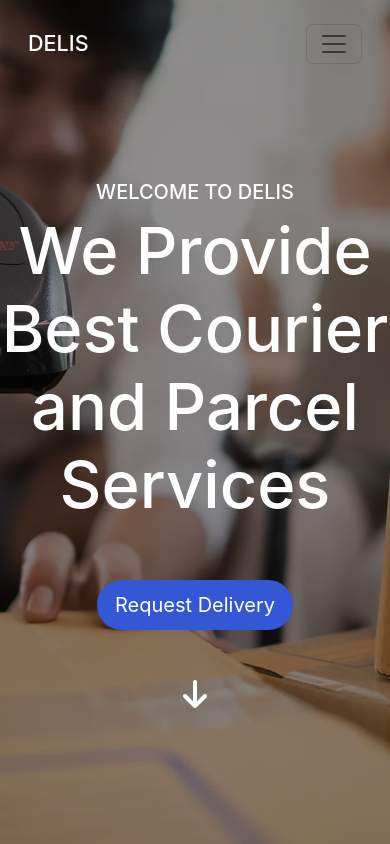
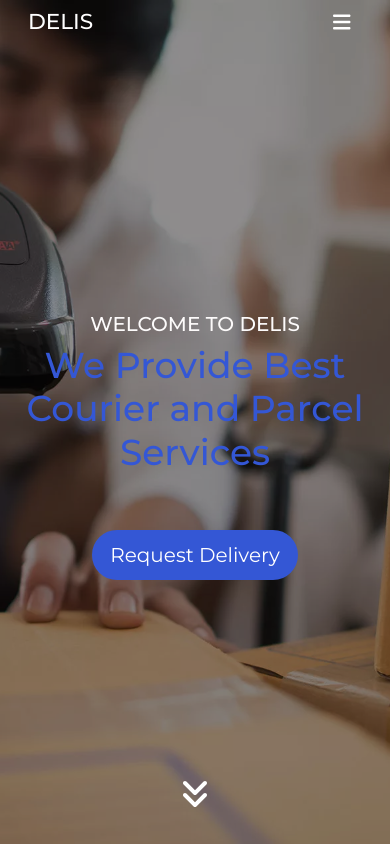
Before and after one commit to michaelOch/abc-logistics, a Next.js app: page / in a window 390 px wide. Shown: the top 844 px of the page. Built offline with nearby package versions, Linux system fonts and the light colour scheme.

Commit message:
fix: fix responsiveness

```diff
--- a/src/components/header.js
+++ b/src/components/header.js
@@ -3,26 +3,52 @@ import Navbar from '@/components/navbar';
 import styles from '../styles/Header.module.css';
 import Link from 'next/link';
 import { FontAwesomeIcon } from '@fortawesome/react-fontawesome';
-import { faArrowDown, faArrowDownAZ } from '@fortawesome/free-solid-svg-icons';
+import { faAngleDoubleDown } from '@fortawesome/free-solid-svg-icons';
 
 function Header() {
 
     const [navTheme, setNavTheme] = useState(false);
 
+    const [scrollY, setScrollY] = useState(0);
+    const [screenY, setScreenY] = useState(0);
+
+    const handleScroll = () => {
+        setScreenY(Number(window.screen.height));
+        setScrollY(Number(window.scrollY));
+    }
+
+    useEffect(() => {
+
+        window.addEventListener("scroll", handleScroll);
+
+        return () => {
+            window.removeEventListener("scroll", handleScroll);
+        }
+    }, []);
+
+    useEffect(() => {
+
+        if (scrollY > (screenY * 0.8)) {
+            setNavTheme(true);
+        } else {
+            setNavTheme(false);
+        }
+
+    }, [scrollY, screenY]);
 
     return (
         <header className={styles.section}>
             <Navbar changeTheme={navTheme} />
-            <div className={`d-flex flex-column justify-content-center align-items-center pt-5 mx-auto ${styles.section_content}`}>
+            <div className={`d-flex flex-column justify-content-center align-items-center pt-5 px-2 mx-auto ${styles.section_content}`}>
                 <h5 className='text-center'>WELCOME TO DELIS</h5>
                 <h1 className='text-center'>We Provide Best Courier and Parcel Services</h1>
                 <Link href='#'>
                     <a className='btn btn-lg btn-block btn-primary mt-5'>Request Delivery</a>
                 </Link>
-                <div className='d-flex justify-content-center align-items-center mt-5'>
+                <div className={`d-flex justify-content-center align-items-center mt-5 ${styles.arrow_container}`}>
                     <Link href='#about-section'>
-                        <a className=''>
-                            <FontAwesomeIcon icon={faArrowDown} size='2x' />
+                        <a className={`${styles.animation_bounce}`}>
+                            <FontAwesomeIcon icon={faAngleDoubleDown} size='2x' />
                         </a>
                     </Link>
                 </div>
--- a/src/components/navbar.js
+++ b/src/components/navbar.js
@@ -1,18 +1,21 @@
 import React from 'react';
 import Link from 'next/link';
 import styles from '../styles/Navbar.module.css';
+import { FontAwesomeIcon } from '@fortawesome/react-fontawesome';
+import { faBars } from '@fortawesome/free-solid-svg-icons';
 
 function Navbar({ changeTheme }) {
     return (
-        <nav className={`navbar navbar-expand-lg px-3 py-4 fixed-top ${styles.section} ${changeTheme && styles.theme_primary}`}>
+        <nav className={`navbar navbar-expand-lg px-3 fixed-top ${styles.section} ${changeTheme && styles.theme_primary}`}>
             <div className="container-fluid">
                 <Link className="navbar-brand" href="/"><h4 className='mb-0'>DELIS</h4></Link>
                 <button className="navbar-toggler" type="button" data-bs-toggle="offcanvas" data-bs-target="#offcanvasNavbar" aria-controls="offcanvasNavbar">
-                    <span className="navbar-toggler-icon"></span>
+                    {/* <span className="navbar-toggler-icon"></span> */}
+                    <FontAwesomeIcon icon={faBars} color='#ffffff' />
                 </button>
                 <div className="offcanvas offcanvas-end" tabIndex="-1" id="offcanvasNavbar" aria-labelledby="offcanvasNavbarLabel">
                     <div className="offcanvas-header">
-                        <h5 className="offcanvas-title" id="offcanvasNavbarLabel">Offcanvas</h5>
+                        <h5 className="offcanvas-title" id="offcanvasNavbarLabel">DELIS</h5>
                         <button type="button" className="btn-close" data-bs-dismiss="offcanvas" aria-label="Close"></button>
                     </div>
                     <div className="offcanvas-body">
--- /dev/null
+++ b/src/pages/_document.js
@@ -0,0 +1,21 @@
+import Document, { Html, Head, Main, NextScript } from 'next/document';
+
+class MyDocument extends Document {
+    render() {
+        return (
+            <Html>
+                <Head>
+                    <link rel="preconnect" href="https://fonts.googleapis.com" />
+                    <link rel="preconnect" href="https://fonts.gstatic.com" crossOrigin="true" />
+                    <link href="https://fonts.googleapis.com/css2?family=Montserrat:ital,wght@0,100;0,200;0,300;0,400;0,500;0,600;0,700;0,800;0,900;1,100;1,200;1,300;1,400;1,500;1,600;1,700;1,800;1,900&display=swap" rel="stylesheet" />
+                </Head>
+                <body>
+                <Main />
+                <NextScript />
+                </body>
+            </Html>
+        )
+    }
+}
+
+export default MyDocument;
--- a/src/styles/Header.module.css
+++ b/src/styles/Header.module.css
@@ -22,4 +22,35 @@
 
 .section_content h1 {
     font-size: 65px;
+    color: var(--theme-primary);
 }
+
+.section_content h5 {
+    color: #fdfbfb;
+}
+
+.arrow_container {
+    position: absolute;
+    bottom: 40px;
+    left: 0;
+    right: 0;
+}
+
+.animation_bounce {
+    position: relative;
+    top: 20px;
+    animation-name: bounce;
+    animation-duration: 2s;
+    animation-iteration-count: infinite;
+}
+
+@keyframes bounce {
+    from {top: 20px;}
+    to {top: 0;}
+}
+
+@media only screen and (max-width: 768px) {
+    .section_content h1 {
+        font-size: 36px;
+    }
+}
--- a/src/styles/Home.module.css
+++ b/src/styles/Home.module.css
@@ -76,7 +76,7 @@
 
 /* Why people choose us */
 .why_section {
-    padding: 80px 0 140px 0;
+    padding: 80px 0;
     /* background-image: url(../assets/images/bg-1.jpg);
     background-position: center;
     background-repeat: no-repeat;
@@ -148,3 +148,38 @@
 .email_send a:hover {
     color: var(--theme-light);
 }
+
+@media only screen and (max-width: 768px) {
+    .about_section {
+        padding: 30px 0px;
+    }
+
+    .works_section {
+        padding: 30px 0px;
+    }
+
+    .testimonial_section {
+        padding: 30px 0;
+    }
+
+    .why_section {
+        padding: 30px 0;
+    }
+
+    .partner_section {
+        padding: 30px 0;
+    }
+
+    .bar {
+        width: 100%;
+        height: 10px;
+    }
+
+    .footer_section {
+        padding: 30px 0;
+    }
+
+    .social_media {
+        width: 50%;
+    }
+}
--- a/src/styles/Navbar.module.css
+++ b/src/styles/Navbar.module.css
@@ -6,4 +6,26 @@
 
 .theme_primary {
     background-color: var(--theme-primary);
+    animation-name: nav-fade-in;
+    animation-duration: 4s;
 }
+
+.theme_primary a:hover {
+    color: var(--theme-light);
+}
+
+/* @keyframes nav-fade-in {
+    from {background-color: transparent;}
+    to {background-color: var(--theme-primary);}
+} */
+
+@media only screen and (max-width: 991px) {
+    .section {
+        color: var(--theme-primary);
+        font-size: 18px;
+    }
+
+    .section h4 {
+        color: var(--theme-light);
+    }
+}
--- a/src/styles/globals.css
+++ b/src/styles/globals.css
@@ -2,8 +2,7 @@ html,
 body {
   padding: 0;
   margin: 0;
-  font-family: -apple-system, BlinkMacSystemFont, Segoe UI, Roboto, Oxygen,
-    Ubuntu, Cantarell, Fira Sans, Droid Sans, Helvetica Neue, sans-serif;
+  font-family: 'Montserrat', sans-serif;
 }
 
 a {
@@ -50,3 +49,8 @@ a:hover {
     color: var(--theme-secondary);
     border: 2px solid var(--theme-secondary);
 }
+
+.navbar-toggler, .navbar-toggler:focus, .navbar-toggler:active {
+    border: none;
+    outline: none;
+}
```
Also changed, not shown: src/pages/index.js (+16 -16 lines).
